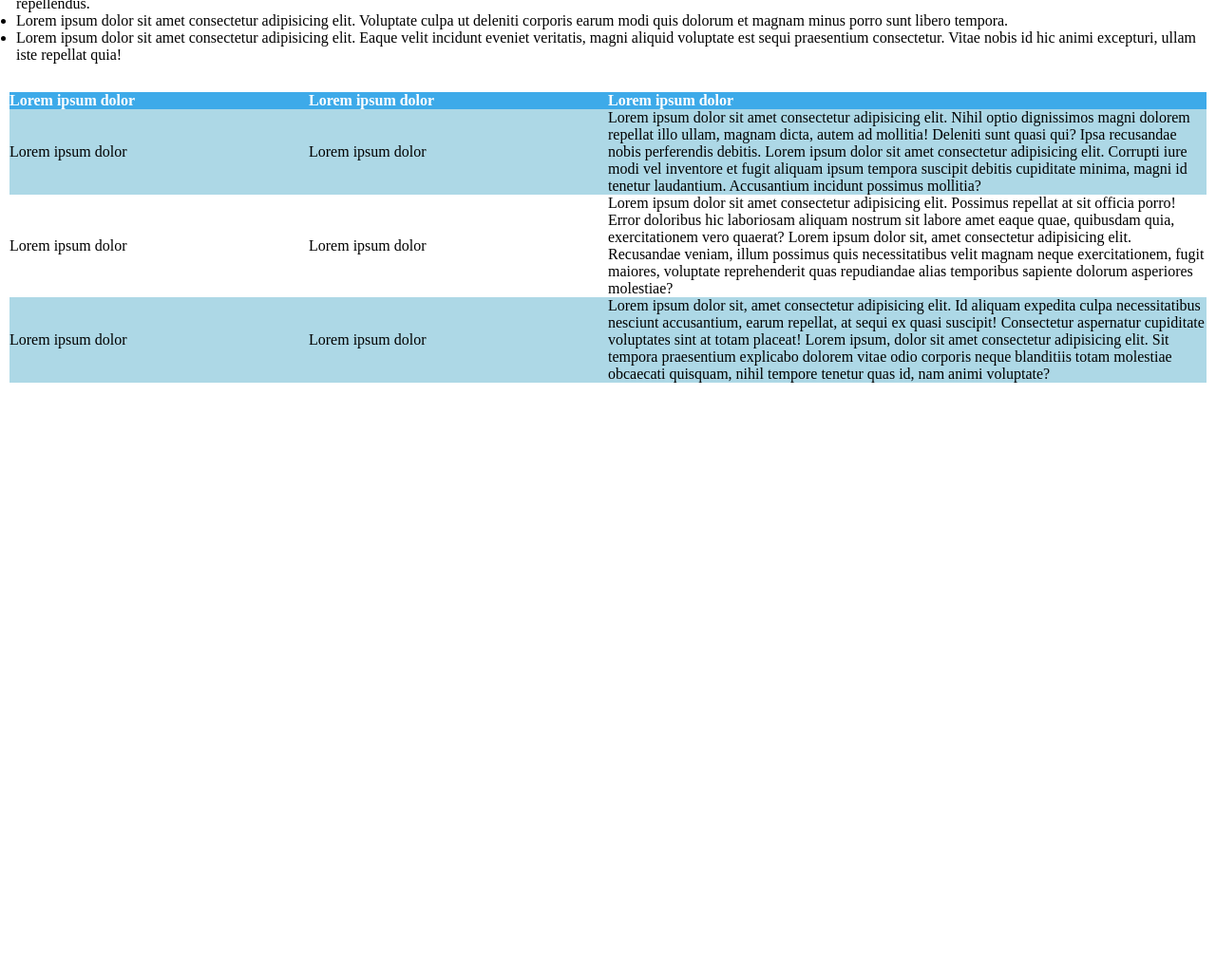
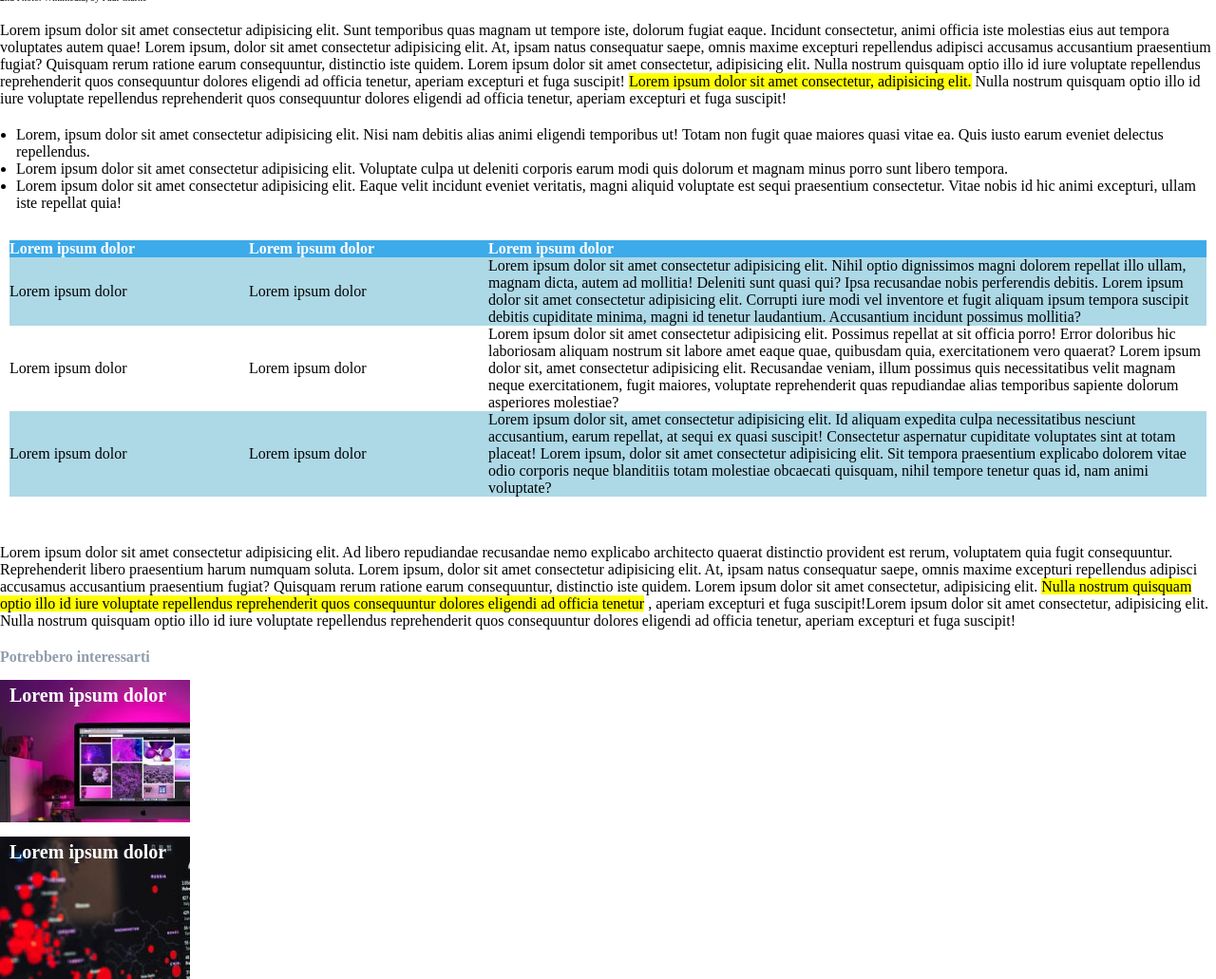
Before and after one commit to AntonelloStefania/html-css-booleaner, a plain HTML site: page index.html in a window 1280 px wide. Shown: the part 739-1770 px from the top of the page at 95% size. Before the commit the page ends 1172 px from the top, so only its background shows below. Drawn offline with Linux system fonts and the light colour scheme.

Commit message:
terminato footer aggiunte finiture, fine esercizio

```diff
--- a/css/style.css
+++ b/css/style.css
@@ -10,7 +10,6 @@
     height: 130px;
     background-image: url(../img/pattern.png);
     background-size: 550px;
-
 }
 #logo{
     width: 180px;
@@ -27,6 +26,10 @@
     display: block;
     padding-bottom:20px;
 }
+.foto-Lee{
+    width:600px;
+    height: 500px;
+}
 #caption{
     display: block;
     font-size: 10px;
@@ -34,6 +37,9 @@
 .articolo{
     padding-top:20px;
     padding-bottom: 20px;
+}
+.evidenziato{
+    background-color: yellow;
 }
 #lista{
     padding-left: 17px;
@@ -51,5 +57,32 @@ table{
     background-color: lightblue;
 }
 .elemento{
-    width: 25%;
+    width: 20%;
 }
+/* fine tag main */
+/* inizio tag footer */
+#consigli{
+    color: rgb(145, 157, 170);
+    font-weight: bold;
+}
+.monitor{
+    background-image:url(../img/monitor.jpg);
+    display: block;
+    width:200px;
+    height:150px;
+    margin-bottom: 15px;
+    margin-top: 15px;
+}
+.grafico{
+    background-image: url(../img/graph.jpg);
+    display: block;
+    width: 200px;
+    height:150px;
+}
+.adv{
+    color: white;
+    font-weight: bold;
+    font-size:20px;
+    padding-left: 10px;
+    padding-top: 5px;
+}
--- a/index.html
+++ b/index.html
@@ -32,7 +32,7 @@
             </div>
             <!-- prima parte articolo -->
             <p class="articolo 1">
-                Lorem ipsum, dolor sit amet consectetur adipisicing elit. At, ipsam natus consequatur saepe, omnis maxime excepturi repellendus adipisci accusamus accusantium praesentium fugiat? Quisquam rerum ratione earum consequuntur, distinctio iste quidem. Lorem ipsum dolor sit amet consectetur, adipisicing elit. Nulla nostrum quisquam optio illo id iure voluptate repellendus reprehenderit quos consequuntur dolores eligendi ad officia tenetur, aperiam excepturi et fuga suscipit!Lorem ipsum dolor sit amet consectetur, adipisicing elit. Nulla nostrum quisquam optio illo id iure voluptate repellendus reprehenderit quos consequuntur dolores eligendi ad officia tenetur, aperiam excepturi et fuga suscipit!
+                Lorem ipsum dolor sit amet consectetur adipisicing elit. Sunt temporibus quas magnam ut tempore iste, dolorum fugiat eaque. Incidunt consectetur, animi officia iste molestias eius aut tempora voluptates autem quae! Lorem ipsum, dolor sit amet consectetur adipisicing elit. At, ipsam natus consequatur saepe, omnis maxime excepturi repellendus adipisci accusamus accusantium praesentium fugiat? Quisquam rerum ratione earum consequuntur, distinctio iste quidem. Lorem ipsum dolor sit amet consectetur, adipisicing elit. Nulla nostrum quisquam optio illo id iure voluptate repellendus reprehenderit quos consequuntur dolores eligendi ad officia tenetur, aperiam excepturi et fuga suscipit! <span class="evidenziato"> Lorem ipsum dolor sit amet consectetur, adipisicing elit.</span> Nulla nostrum quisquam optio illo id iure voluptate repellendus reprehenderit quos consequuntur dolores eligendi ad officia tenetur, aperiam excepturi et fuga suscipit!
             </p>
             <!-- lista -->
             <ul id="lista">
@@ -68,11 +68,17 @@
                 </tbody>
             </table>
             <!-- seconda parte articolo -->
-
+            <p class="articolo 1">
+                Lorem ipsum dolor sit amet consectetur adipisicing elit. Ad libero repudiandae recusandae nemo explicabo architecto quaerat distinctio provident est rerum, voluptatem quia fugit consequuntur. Reprehenderit libero praesentium harum numquam soluta. Lorem ipsum, dolor sit amet consectetur adipisicing elit. At, ipsam natus consequatur saepe, omnis maxime excepturi repellendus adipisci accusamus accusantium praesentium fugiat? Quisquam rerum ratione earum consequuntur, distinctio iste quidem. Lorem ipsum dolor sit amet consectetur, adipisicing elit. <span class="evidenziato">Nulla nostrum quisquam optio illo id iure voluptate repellendus reprehenderit quos consequuntur dolores eligendi ad officia tenetur</span> , aperiam excepturi et fuga suscipit!Lorem ipsum dolor sit amet consectetur, adipisicing elit. Nulla nostrum quisquam optio illo id iure voluptate repellendus reprehenderit quos consequuntur dolores eligendi ad officia tenetur, aperiam excepturi et fuga suscipit!
+            </p>
         </main>
         <footer>
             <!-- articoli correlati -->
-
+            <span id="consigli">Potrebbero interessarti</span>
+            <div>
+                <span class="adv monitor">Lorem ipsum dolor</span>
+                <span class="adv grafico">Lorem ipsum dolor</span>
+            </div>
         </footer>
     </div>
 </body>
```
